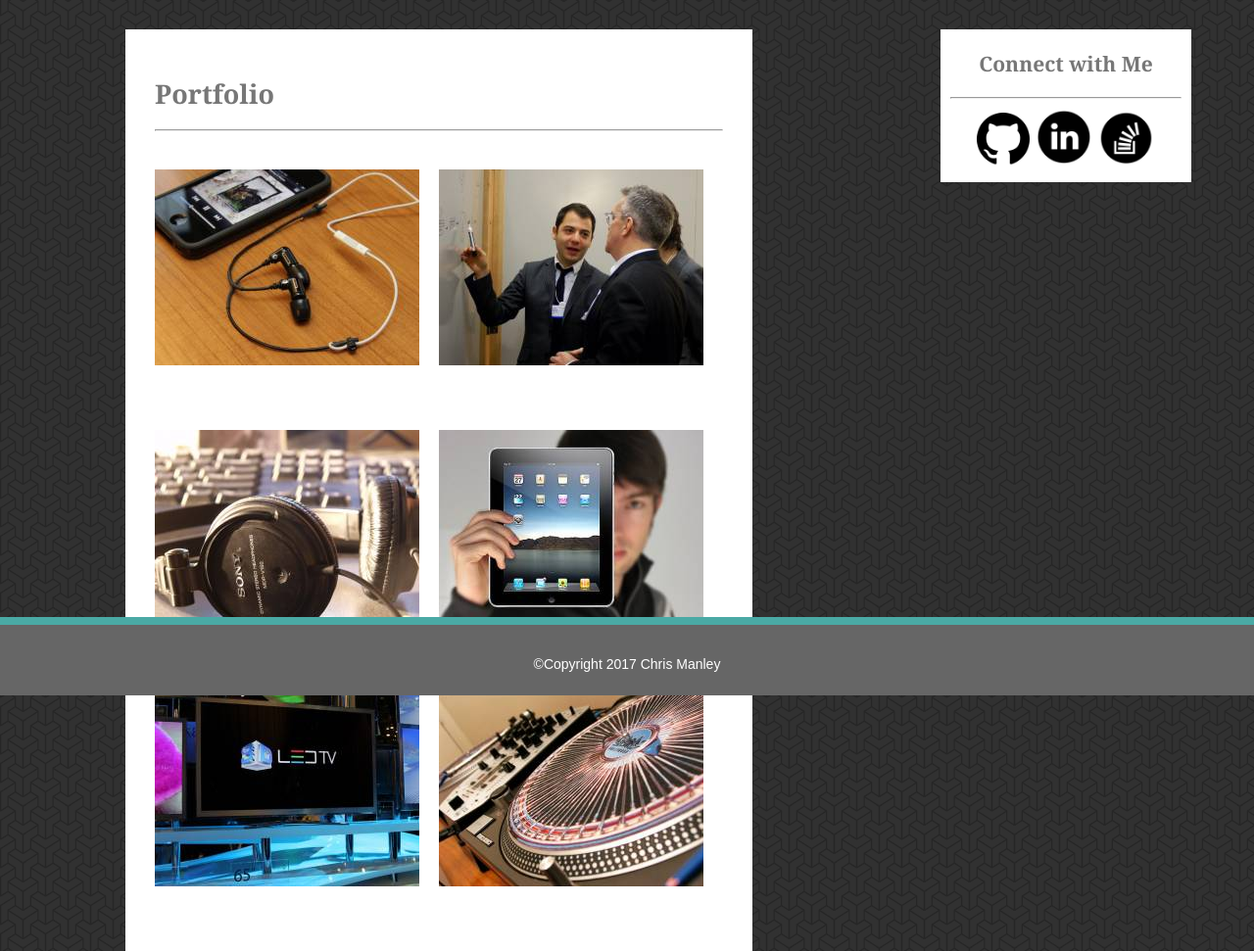
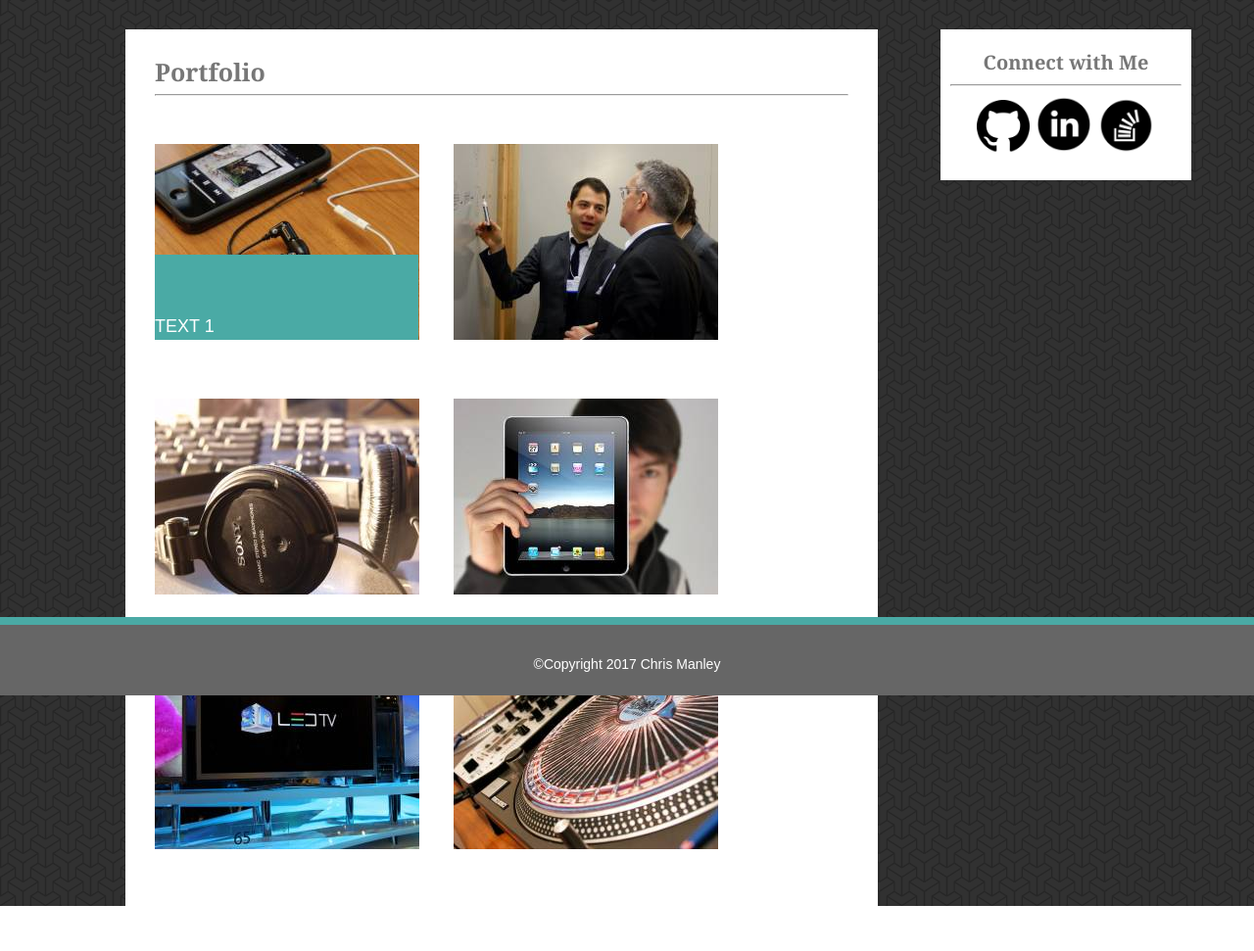
Before and after one commit to ChristopherManley/Basic-Portfolio, a PHP site: page /portfolio.html in a window 1280 px wide. Shown: the part 90-1061 px from the top of the page at 98% size. After the commit the page ends 1015 px from the top, so only its background shows below. Run offline with PHP 8.4, Linux system fonts and the light colour scheme.

Commit message:
recent additions

```diff
--- a/assets/css/style2.css
+++ b/assets/css/style2.css
@@ -42,16 +42,21 @@ body {
 
 h2 {
 	font-family: 'Georgia', Times, Times New Roman, serif;
+	font-size: 25px;
+	font-weight: bold;
 	text-align: left;
 }
 
 h3 {
+	padding-top: 20px;
 	font-family: 'Georgia', Times, Times New Roman, serif;
+	font-size: 20px;
+	font-weight: bold;
 	text-align: center;
 }
 
 p {
-	padding-top: 15px;
+	margin-top: 33px;
 	text-align: left;
 }
 
@@ -117,6 +122,8 @@ footer {
 }
 
 .container {
+	position: relative;
+	display: inline-block;
 }
 
 .aboutme,
@@ -132,20 +139,7 @@ footer {
 	text-align: center;
 	z-index: 1;
 	overflow: hidden;
-}
-
-.portfolio {
-	position: absolute;
-	float: left;
-	left: 10%;
-	background-color: #fff;
-	margin-bottom: 200px;
-	padding: 30px;
-	max-width: 50%;
-	text-align: center;
-	z-index: 1;
-	overflow: hidden;
-
+	display: inline-block;
 }
 
 .connect {
@@ -180,7 +174,83 @@ footer {
 }
 
 .container {
+	overflow: auto;
 
+}
+
+.img1 {
+	float: left;
+	max-width: 100%;
+	max-height: 100%;
+	margin-top: 40px;
+	margin-right:35px;
+	margin-bottom: 20px;
+	display: block;
+}
+
+.banner1 {
+    position: absolute;
+    left: 0;
+    top: 21.6%;
+    padding-top: 60px;
+    padding-right: 208px;
+    background-color: #4aaaa5;
+    text-align: center;
+    color: #fff;
+}
+
+.img2 {
+	float: left;
+	max-width: 100%;
+	max-height: 100%;
+	margin-top: 40px;
+	margin-right:35px;
+	margin-bottom: 20px;
+	display: block;
+}
+
+.img3  {
+	float: left;
+	max-width: 100%;
+	max-height: 100%;
+	margin-top: 40px;
+	margin-right:35px;
+	margin-bottom: 20px;
+	display: block;
+}
+
+.img4  {
+	float: left;
+	max-width: 100%;
+	max-height: 100%;
+	margin-top: 40px;
+	margin-right:35px;
+	margin-bottom: 20px;
+	display: block;
+}
+
+.img5  {
+	float: left;
+	max-width: 100%;
+	max-height: 100%;
+	margin-top: 40px;
+	margin-right:35px;
+	margin-bottom: 20px;
+	display: block;
+}
+
+.img6  {
+	float: left;
+	max-width: 100%;
+	max-height: 100%;
+	margin-top: 40px;
+	margin-right:35px;
+	margin-bottom: 20px;
+	display: block;
+}
+
+.img1 {
+	background-color:
 }
 
 /** End class styles **/
@@ -193,61 +263,6 @@ footer {
 	padding-top: 30px;
 	max-width: 45%;
 	max-height: 45%;
-}
-
-#img1 {
-	float: left;
-	max-width: 100%;
-	max-height: 100%;
-	padding-top: 30px;
-	padding-bottom: 36px;
-	padding-right: 20px;
-
-}
-
-#img2 {
-	float: left;
-	max-width: 100%;
-	max-height: 100%;
-	padding-top: 30px;
-	padding-bottom: 36px;
-	padding-right: 20px;
-}
-
-#img3  {
-	float: left;
-	max-width: 100%;
-	max-height: 100%;
-	padding-top: 30px;
-	padding-bottom: 36px;
-	padding-right: 20px;
-}
-
-#img4  {
-	float: left;
-	max-width: 100%;
-	max-height: 100%;
-	padding-top: 30px;
-	padding-bottom: 36px;
-	padding-right: 20px;
-}
-
-#img5  {
-	float: left;
-	max-width: 100%;
-	max-height: 100%;
-	padding-top: 30px;
-	padding-bottom: 36px;
-	padding-right: 20px;
-}
-
-#img6  {
-	float: left;
-	max-width: 100%;
-	max-height: 100%;
-	padding-top: 30px;
-	padding-bottom: 36px;
-	padding-right: 20px;
 }
 
 /**End id styles **/
--- a/contact.html
+++ b/contact.html
@@ -5,6 +5,7 @@
 <head>
 	<meta charset="utf-8">
 	<title>About Chris</title>
+	<link rel="stylesheet" type="text/css" href="assets/css/reset.css">
 	<link rel="stylesheet" type="text/css" href="assets/css/style2.css">
 </head>
 <body>
--- a/index.html
+++ b/index.html
@@ -5,6 +5,7 @@
 <head>
 	<meta charset="utf-8">
 	<title>About Chris</title>
+	<link rel="stylesheet" type="text/css" href="assets/css/reset.css">
 	<link rel="stylesheet" type="text/css" href="assets/css/style2.css">
 </head>
 <body>
--- a/portfolio.html
+++ b/portfolio.html
@@ -5,6 +5,7 @@
 <head>
 	<meta charset="utf-8">
 	<title>About Chris</title>
+	<link rel="stylesheet" type="text/css" href="assets/css/reset.css">
 	<link rel="stylesheet" type="text/css" href="assets/css/style2.css">
 </head>
 <body>
@@ -28,12 +29,13 @@
 		<h2>Portfolio</h2>
 		<div class="container">
 			<hr>
-			<img id="img1" src="assets/images/earbuds.jpg" alt="">
-			<img id="img2" src="assets/images/business.jpg" alt="">
-			<img id="img3" src="assets/images/headphones.jpg" alt="">
-			<img id="img4" src="assets/images/ipad.jpg" alt="">
-			<img id="img5" src="assets/images/TV.jpg" alt="">
-			<img id="img6" src="assets/images/technics.jpg" alt="">
+			<img class="img1" src="assets/images/earbuds.jpg" alt="">
+			<div class="banner1">TEXT 1</div>
+			<img class="img2" src="assets/images/business.jpg" alt="">
+			<img class="img3" src="assets/images/headphones.jpg" alt="">
+			<img class="img4" src="assets/images/ipad.jpg" alt="">
+			<img class="img5" src="assets/images/TV.jpg" alt="">
+			<img class="img6" src="assets/images/technics.jpg" alt="">
 		</div>
 		</div>
 	<!-- End of Portfolio Section-->
```
Also changed, not shown: assets/css/style.css (+85 -70 lines). Lines whose indentation alone changed are shown as unchanged.
